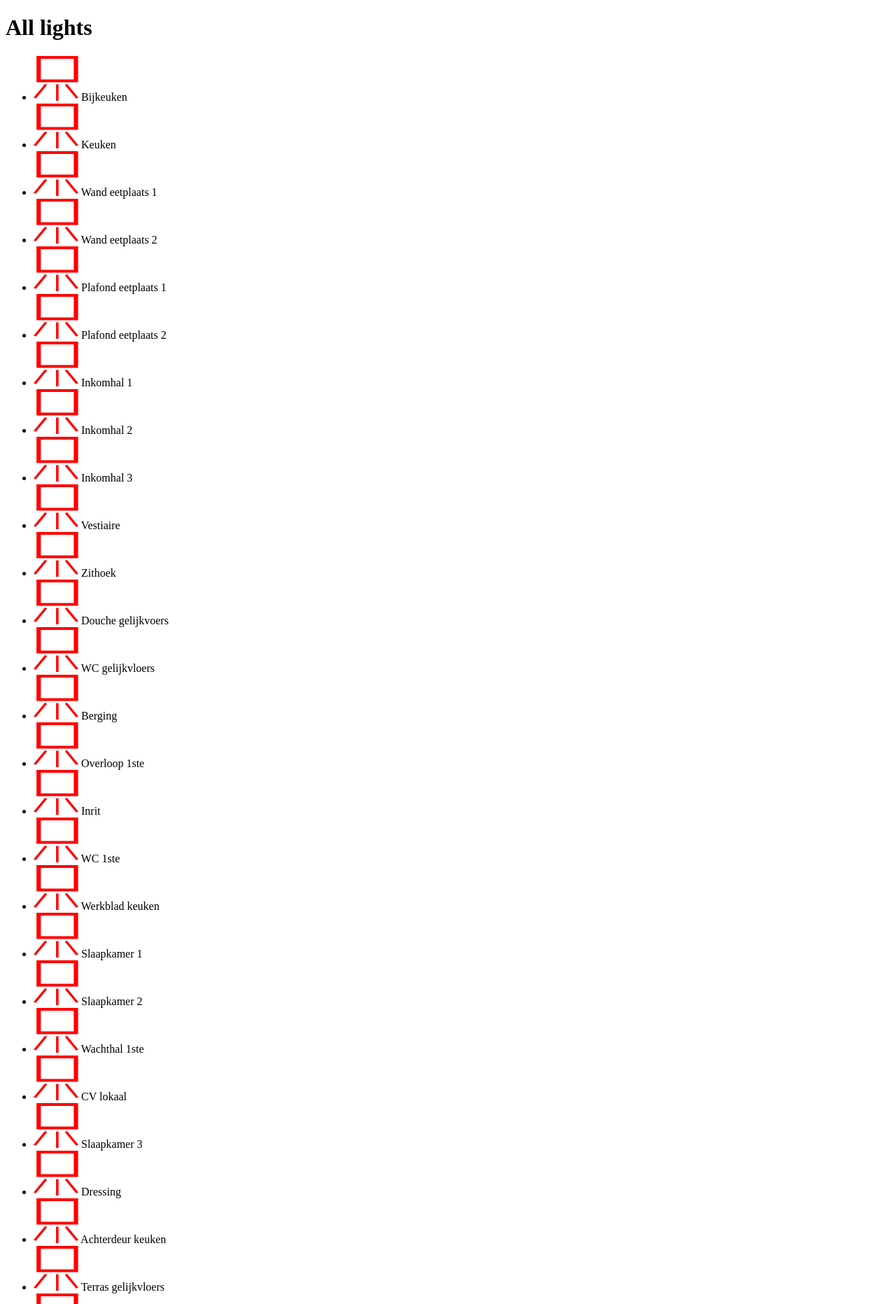
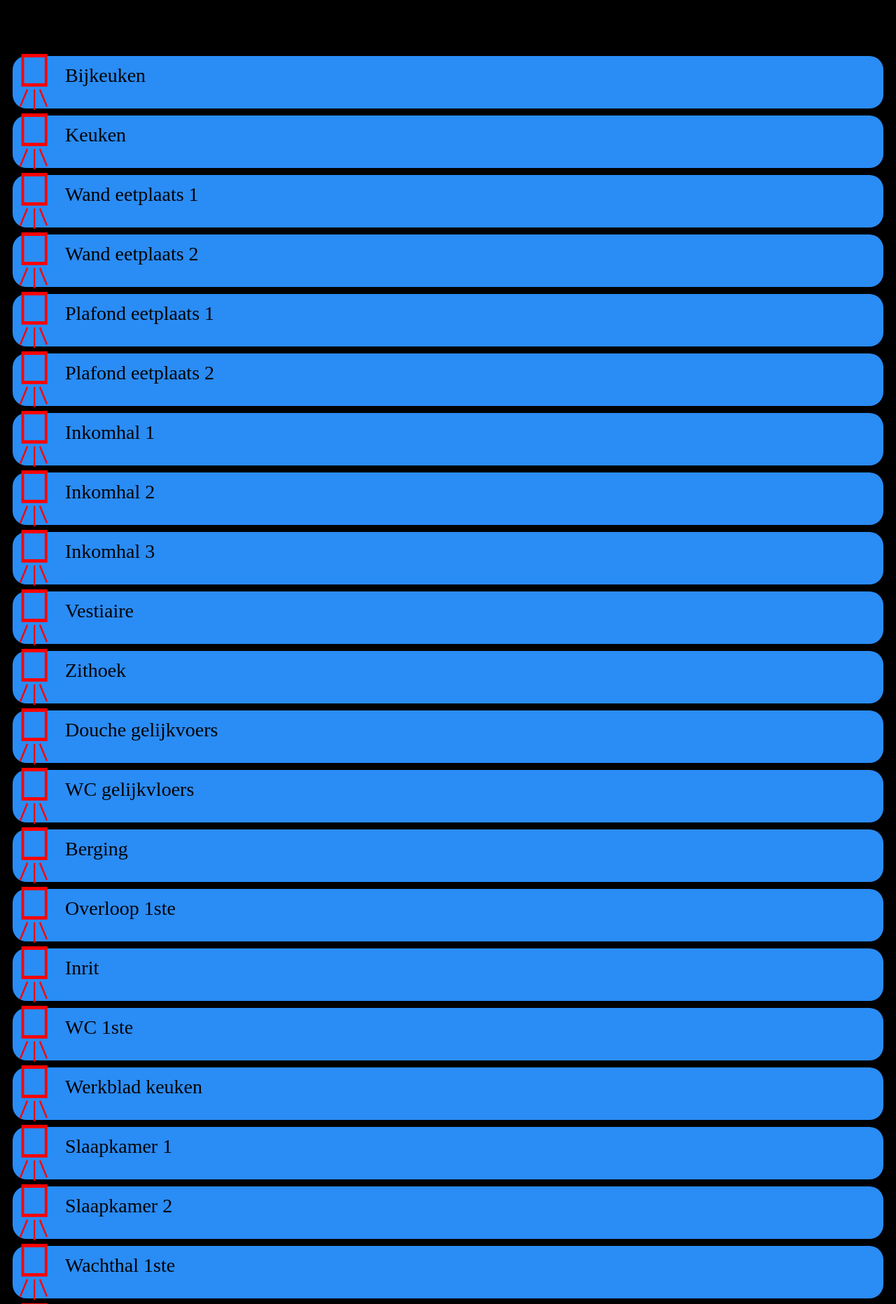
Before and after one commit to kprovost/domotica, a Django app: page / in a window 1280 px wide. Shown: the top 1863 px of the page at 70% size. Run offline with Django 3.2, Linux system fonts and the light colour scheme.

Commit message:
Very basic CSS
Each light now has its very own div with rounded corners, and a vaguely
centered image.

```diff
--- a/domotica/templates/lights.html
+++ b/domotica/templates/lights.html
@@ -16,14 +16,14 @@
 
 <h1>All lights</h1>
 
-<ul>
-    {% for light in lights %}
-    <li>
+{% for light in lights %}
+<div class="lineitem">
     <img class="lighticon" src="{% static 'light-off.svg' %}"/>
+    <div class="linedescription">
         {{ light.getName }}
-    </li>
-    {% endfor %}
-</ul>
+    </div>
+</div>
+{% endfor %}
 
     </body>
 </html>
--- a/static/mobile.css
+++ b/static/mobile.css
@@ -1,5 +1,36 @@
+body
+{
+background-color: #000000;
+}
+
 .lighticon
 {
-width: 64px;
-height: 64px;
+width: 40px;
+height: 80px;
+position: absolute;
+top: 0;
+bottom: 0;
+left: 10px;
+margin: auto;
 }
+
+.linedescription
+{
+height: 50px;
+position: absolute;
+top: 0;
+bottom: 0;
+left: 75px;
+margin: auto;
+font-size: 175%;
+}
+
+.lineitem
+{
+height: 75px;
+background-color: #2a8cf5;
+border-radius: 20px;
+margin: 10px;
+
+position: relative;
+}
```
